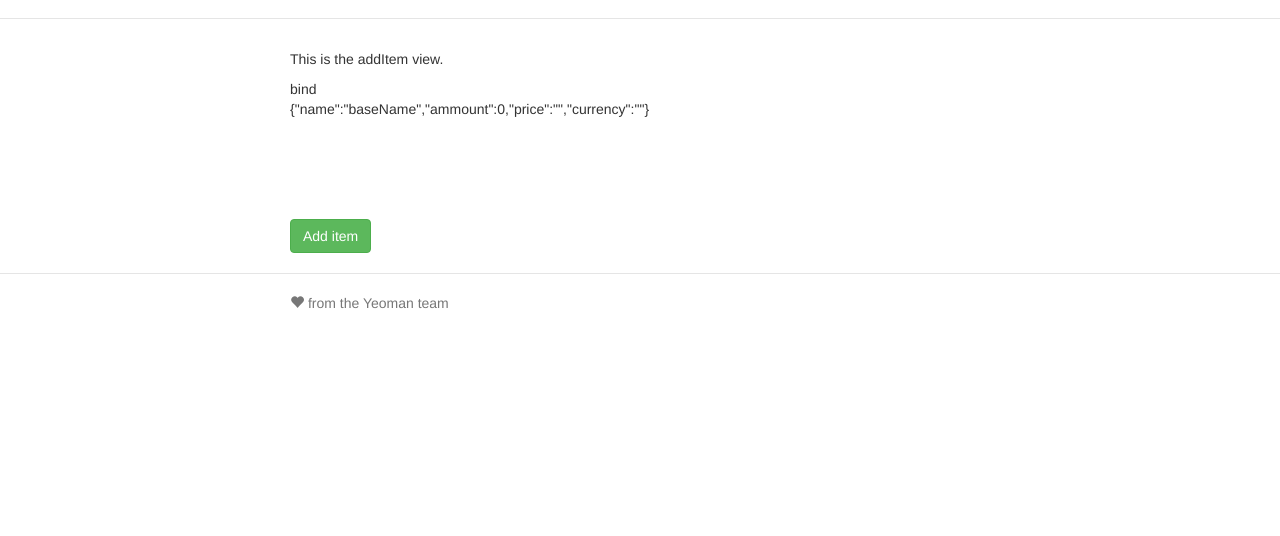
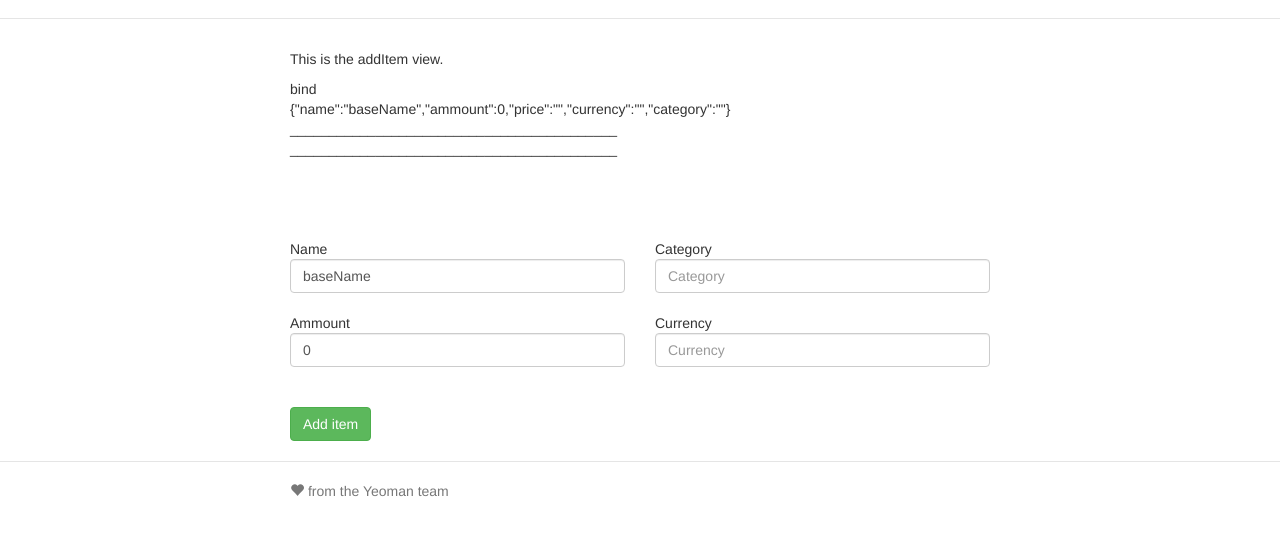
Before and after one commit to leog91/trip-planner-frontend, a website: page app/index.html at #/addItem in a window 1280 px wide. Shown: the part 54-590 px from the top of the page. Drawn offline with nearby package versions, Linux system fonts and the light colour scheme; some packages are replaced by stand-ins of ours; files that its build step writes are made by us from their sources.

Commit message:
addItem form improved

```diff
--- a/app/scripts/controllers/addItem.js
+++ b/app/scripts/controllers/addItem.js
@@ -20,7 +20,8 @@ angular.module('tripplannerApp')
             name: "baseName",
             ammount: 0,
             price: "",
-            currency: ""
+            currency: "",
+            category:""
         }
 
         $scope.saveItem = function () {
--- a/app/views/addItem.html
+++ b/app/views/addItem.html
@@ -4,86 +4,42 @@
 {{test}}
 <br> {{item}}
 
-<br><br><br><br><br><br>
+
+<br> __________________________________________
+<br> __________________________________________
+<br><br><br><br><br>
 
 
 <form novalidate class="form-horizontal">
 
 
 
-    <!--
+
 
     <div class="row">
         <div class="col-md-6">
-            {{"views.createEvent.name" | translate}}
-
-
-
-            <input ng-model="newEvent.name" type="text" class="form-control" placeholder="Name">
-            <br> {{"views.createEvent.address" | translate}}
-            <input ng-model="newEvent.address" type="text" class="form-control" placeholder="Address">
+            Name
+            <input ng-model="item.name" type="text" class="form-control" placeholder="Name">
+            <br>Ammount
+            <input ng-model="item.ammount" type="text" class="form-control" placeholder="Ammount">
             <br>
         </div>
 
         <div class="col-md-6">
-            {{"views.createEvent.category" | translate}}
-            <input ng-model="cat" type="text" class="form-control" placeholder="Category">
-            <br> {{"views.createEvent.price" | translate}}
-            <input ng-model="newEvent.price.ammount" type="text" class="form-control" placeholder="Price">
+            Category
+            <input ng-model="item.category" type="text" class="form-control" placeholder="Category">
+            <br> Currency
+            <input ng-model="item.currency" type="text" class="form-control" placeholder="Currency">
             <br>
         </div>
     </div>
+</form>
+<br>
 
-    <br> {{"views.createEvent.imageLink" | translate}}
-    <input ng-model="newEvent.imageUrl" type="text" class="form-control" placeholder="Image Link">
-    <br>
-    <div class="row">
-        <div class="col-md-4">
-            <br> {{"views.createEvent.maxCapacity" | translate}}
-            <input ng-model="newEvent.attenders.maxCapacity" type="text" class="form-control" placeholder="MaxCapacity">
-        </div>
-        <div class="col-md-4">
-            <br> {{"views.createEvent.recommendedMinGroup" | translate}}
-            <input ng-model="newEvent.attenders.recommendedMinGroup" type="text" class="form-control" placeholder="RecommendedMinGroup">
-        </div>
-        <div class="col-md-4">
-            <br> {{"views.createEvent.recommendedMaxGroup" | translate}}
-            <input ng-model="newEvent.attenders.recommendedMaxGroup" type="text" class="form-control" placeholder="RecommendedMaxGroup">
-        </div>
-    </div>
-    <br>
-    <br>
-    <div class="row">
-        <div class="col-md-12">
-            {{"views.createEvent.details" | translate}}
-            <input ng-model="newEvent.details" type="text" class="form-control" placeholder="Details">
-        </div>
-    </div>
-    <br>
-    <div class="text-center">
-        <div ng-cloak>
-            <div layout-gt-xs="row">
-                <div flex-gt-xs>
-                    <h4>{{"views.tripSelection.ChooseADay" | translate}}</h4>
-                    <md-datepicker ng-model="myDate" md-placeholder="Enter date"></md-datepicker>
-                </div>
-            </div>
-        </div>
-        <input mdc-datetime-picker="" date="false" time="true" type="text" id="time2" placeholder="Time" min-date="minDate" format="HH:mm"
-            ng-model="time" class=" md-input">
-    </div>
-    <div class="form-group text-center ">
+</div>
 
 
-
-</form>
-        <br>
-        <div class="row">
-            <button type="submit" ng-click="addItem" class="btn btn-lg btn-success "> Add Item</button>
-        </div>
-    </div>
--->
-    <div class="">
-        <button type="submit" ng-click="saveItem()" class="btn btn-success ">Add item</button>
-    </div>
-    <br>
+<div class="">
+    <button type="submit" ng-click="saveItem()" class="btn btn-success ">Add item</button>
+</div>
+<br>
```
Also changed, not shown: app/views/main.html (+2 -0 lines).
